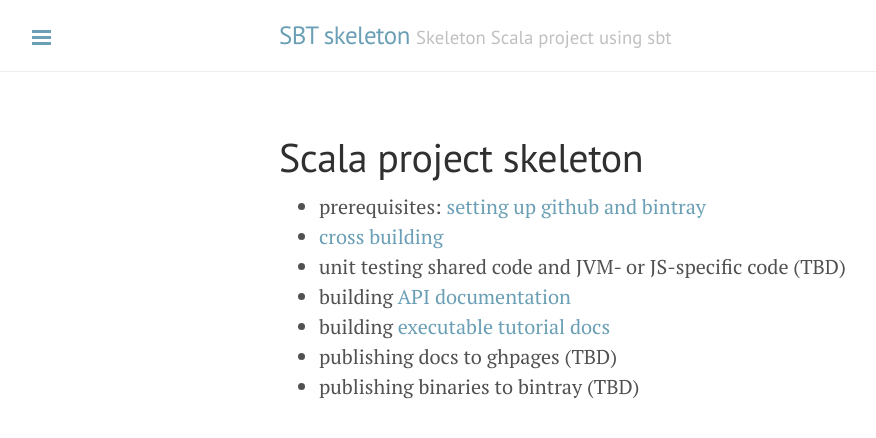
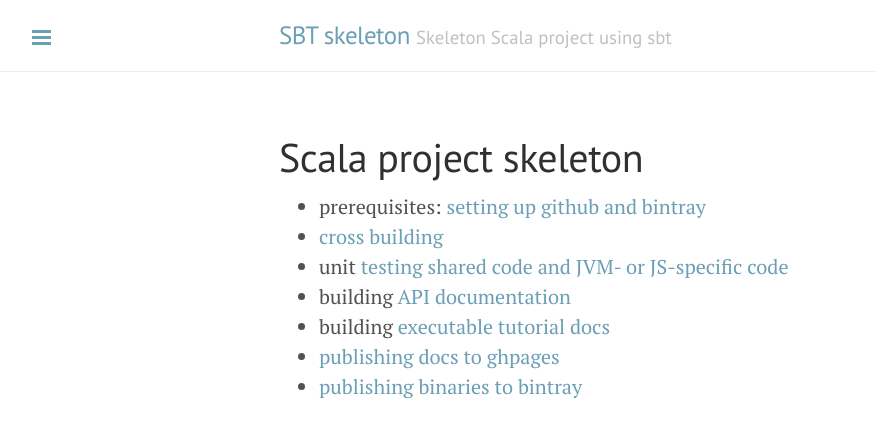
Before and after one commit to neelsmith/skelly, a Jekyll site: the page built from docs/index.md, in a window 1280 px wide. Shown: the top 438 px of the page, without its empty margins (1-877 px from the left). Built offline with Jekyll 4.4.1, drawn with Linux system fonts in a browser that asks for light colours.

Commit message:
Update tut docs

```diff
--- a/docs/index.md
+++ b/docs/index.md
@@ -6,8 +6,8 @@ title: Scala project skeleton
 
 -   prerequisites:  [setting up github and bintray](gh+bintray)
 -   [cross building](xbuild)
--   unit testing shared code and JVM- or JS-specific code (TBD)
+-   unit [testing shared code and JVM- or JS-specific code](testing)
 -   building [API documentation](apidocs)
 -   building [executable tutorial docs](tut)
--   publishing docs to ghpages (TBD)
--   publishing binaries to bintray (TBD)
+-   [publishing docs to ghpages](ghpages)
+-   [publishing binaries to bintray](bintray)
```
Also changed, not shown: docs/bintray.md (added, +6 -0 lines), docs/gh+bintray.md (+1 -1 lines), docs/ghpages.md (added, +15 -0 lines), docs/testing.md (added, +11 -0 lines), docs/xbuild.md (+7 -1 lines), shared/src/main/tut/bintray.md (added, +6 -0 lines), shared/src/main/tut/ghpages.md (added, +15 -0 lines), shared/src/main/tut/index.md (+3 -3 lines), shared/src/main/tut/testing.md (added, +11 -0 lines), shared/src/main/tut/xbuild.md (+2 -2 lines).
